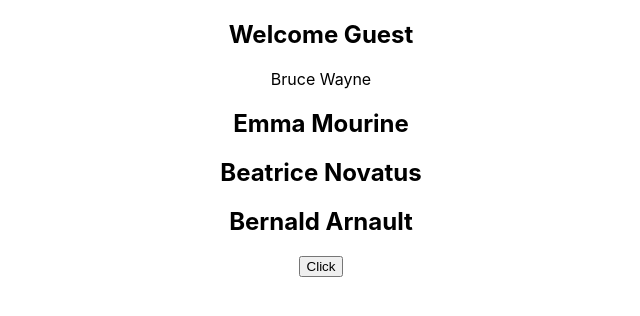
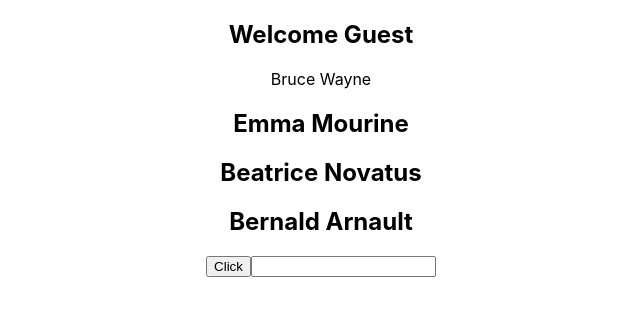
Before and after one commit to kelvin-manyengo-magwe/typescript-demo, a React (Create React App) app: page / in a window 1280 px wide. Shown: the top 316 px of the page, without its empty margins (319-959 px from the left). Built offline with nearby package versions, Linux system fonts and the light colour scheme.

Commit message:
Adding the handlechange event props

```diff
--- a/src/App.tsx
+++ b/src/App.tsx
@@ -4,6 +4,7 @@
 import { Person } from './components/Person';
 import { PersonList } from './components/PersonList';
 import { Button } from './components/Button';
+import { Input } from './components/Input';
 
 function App() {
     const personName = {
@@ -31,6 +32,8 @@
         <Person name={personName} />
         <PersonList names={personList} />
         <Button handleClick={ (event, id) => console.log('Button clicked', event, id)} />
+
+        <Input value='' handleChange={(event) => console.log(event)} />
     </div>
   );
 }
--- /dev/null
+++ b/src/components/Input.tsx
@@ -0,0 +1,17 @@
+import React from 'react';
+
+
+type InputProps = {
+    value: string,
+    handleChange: (event: React.ChangeEvent<HTMLInputElement>) => void
+};
+
+export const Input = (props: InputProps) => {
+      const handleChange = (event: React.ChangeEvent<HTMLInputElement>) => {
+          console.log(event);
+      }
+
+      return (
+          <input type="text" value={props.value} onChange={handleChange} />
+      )
+}
```
